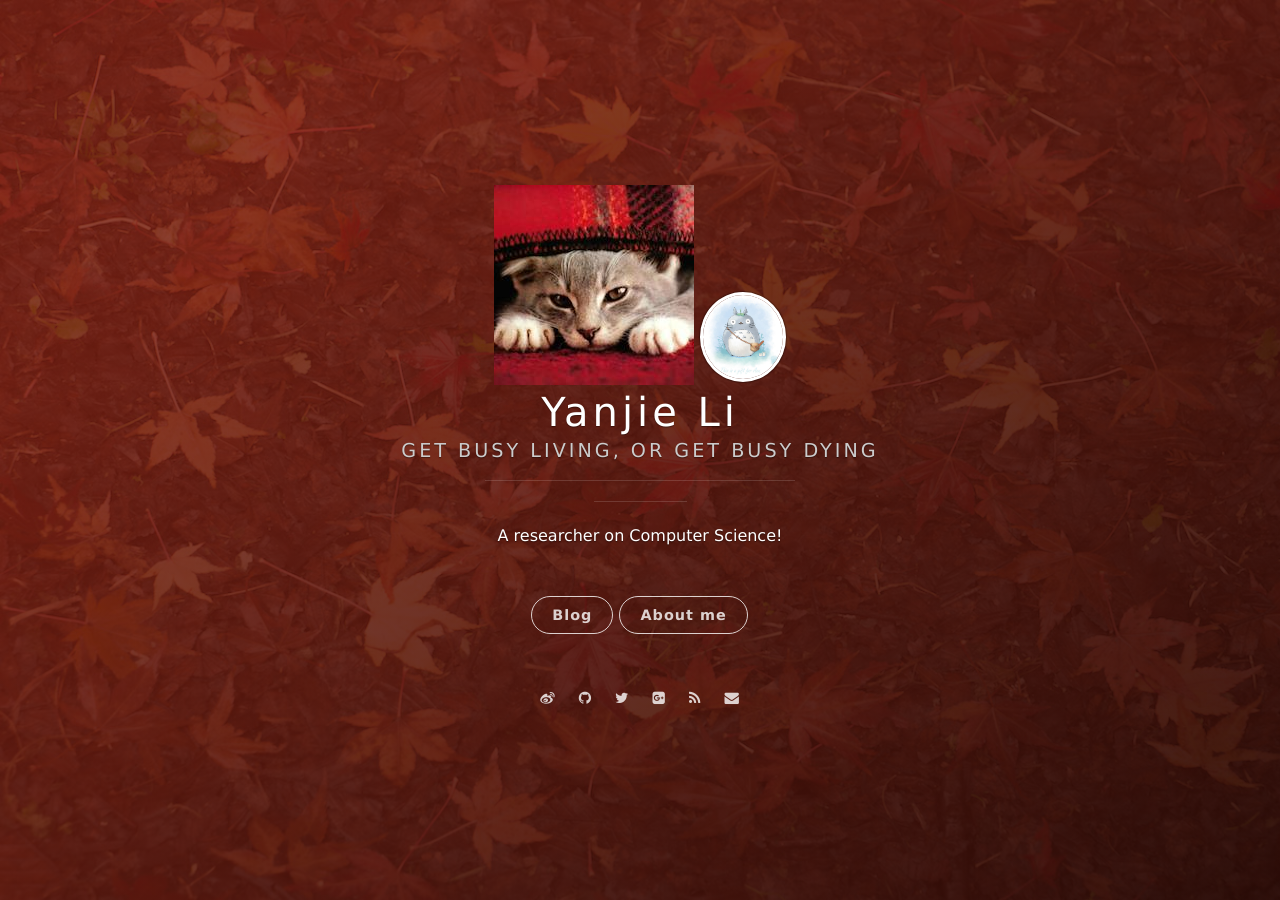
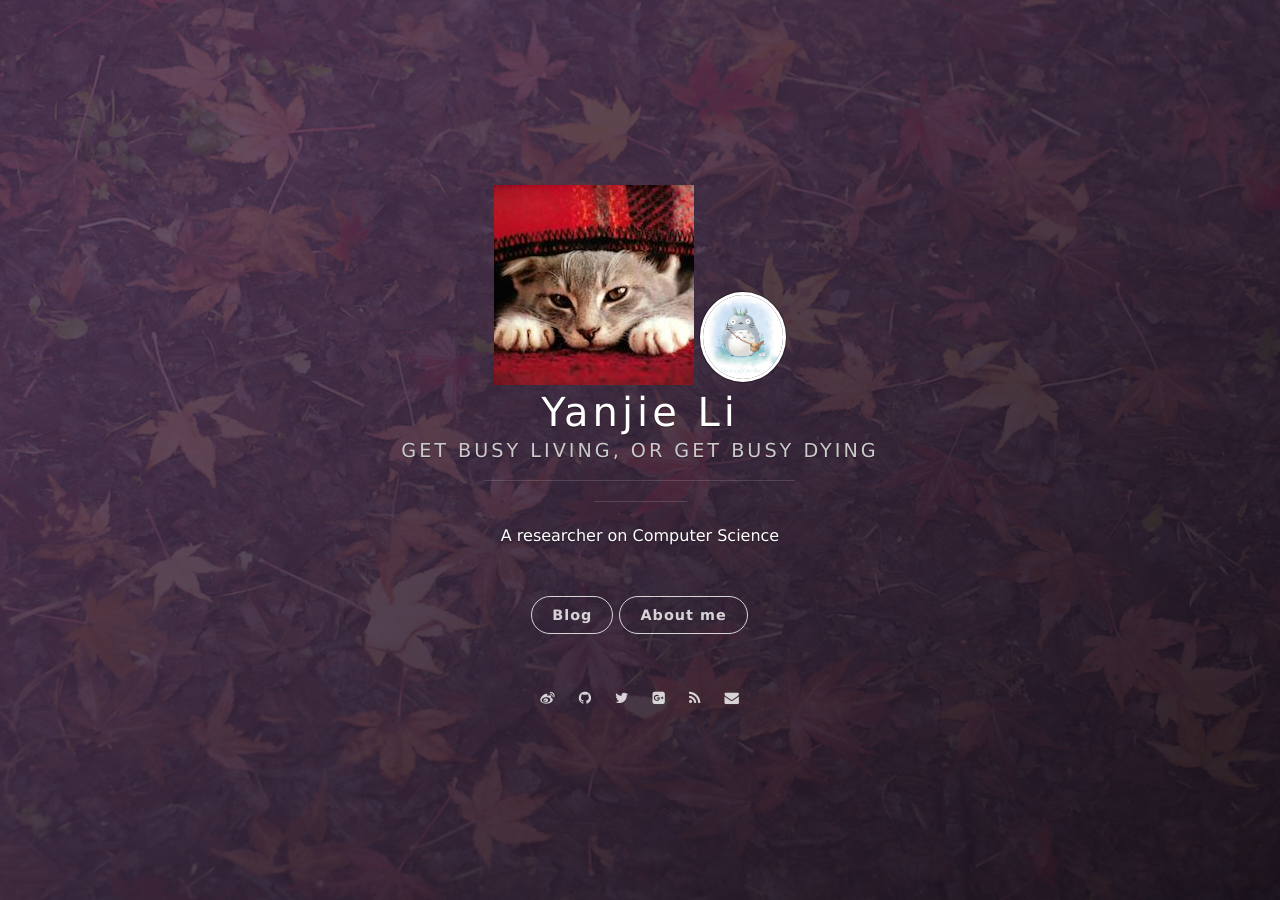
Before and after one commit to leeyegy/leeyegy.github.io, a Jekyll site: the page built from index.html, in a window 1280 px wide. Built offline with Jekyll 4.4.1, drawn with Linux system fonts in a browser that asks for light colours; nearby versions of some CDN libraries; the list of posts is cut into pages by our own code.

Commit message:
Update _config.yml

```diff
--- a/_config.yml
+++ b/_config.yml
@@ -1,7 +1,7 @@
 # Basic
 title: Yanjie Li
 subtitle: GET BUSY LIVING, OR GET BUSY DYING
-welcome_message: <a href="#" target="_blank">A researcher on Computer Science!</a>
+welcome_message: <a href="#" target="_blank">A researcher on Computer Science</a>
 creator: <a href="#"></a>
 
 url: "https://leeyegy.github.io/me/"
@@ -12,7 +12,7 @@ permalink: /:year/:month/:title/
 highlighter: rouge
 
 # supported colors: blue, green, purple, red, orange or slate. If you need clear, leave it empty.
-cover_color: red
+cover_color: purple
 
 # The blog button should not be removed.
 blog_button:
```
